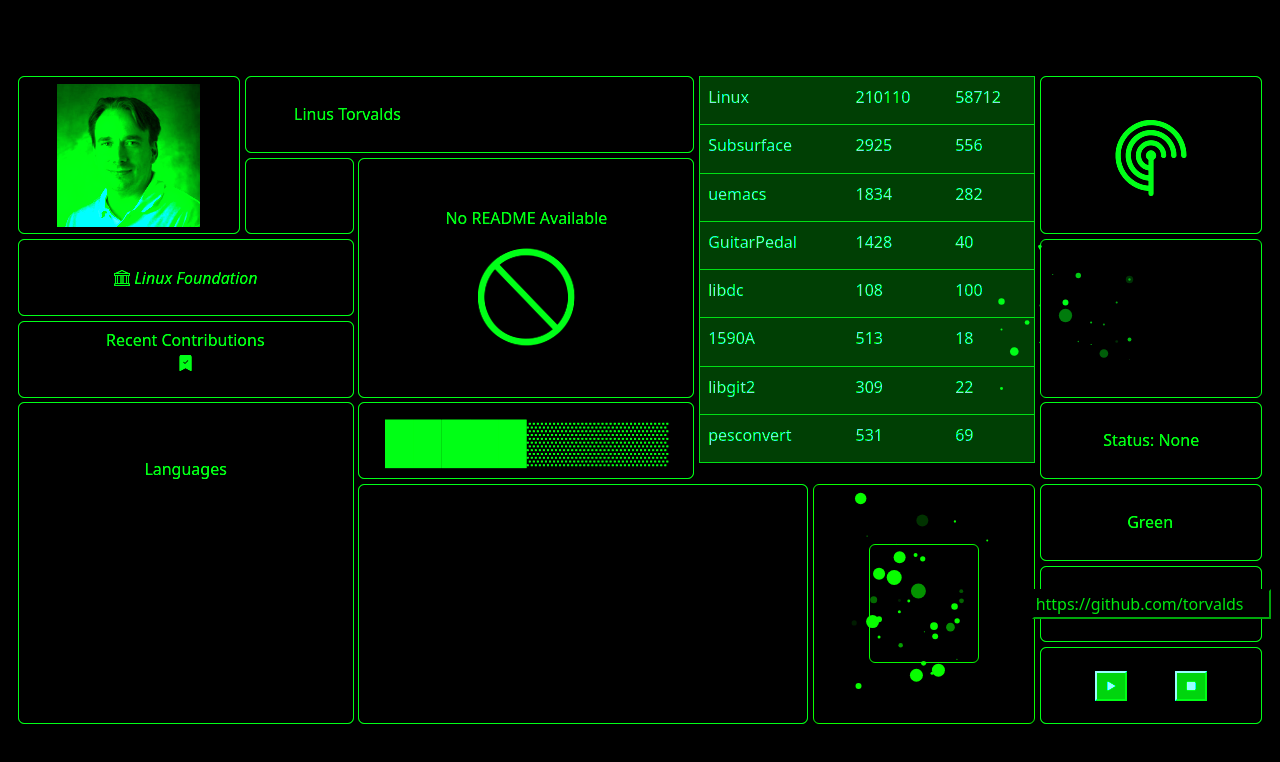
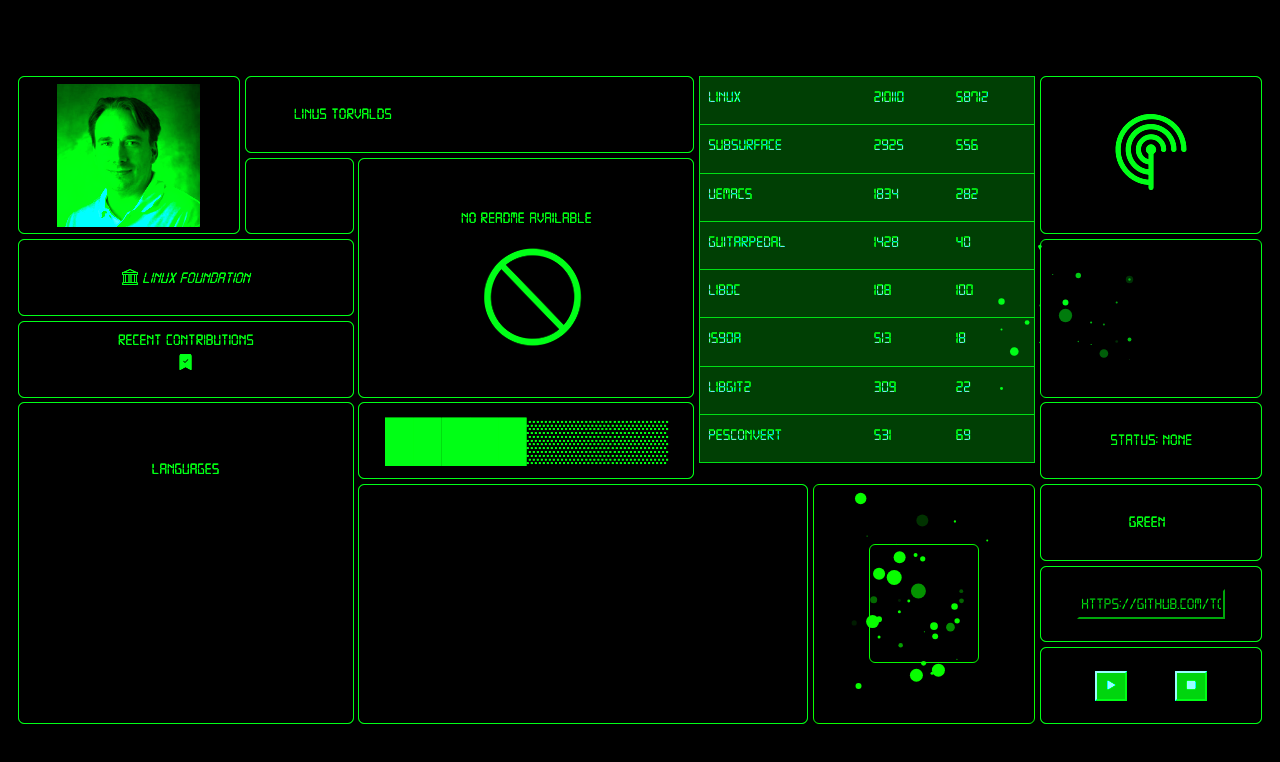
Before and after one commit to LishunSLD/web3-tp2, a website: page index.html in a window 1280 px wide. Shown: the top 762 px of the page. Drawn offline with nearby package versions, Linux system fonts and the light colour scheme; a script that the page names is missing; files whose address does not match are found by name.

Commit message:
Paufinage 3

```diff
--- a/src/css/styles.css
+++ b/src/css/styles.css
@@ -4,9 +4,15 @@
   --bs-success-rgb: 9, 255, 0;
 }
 
+ @font-face {
+    font-family: 'digital';
+     src: url('../../assets/font/digital-7.ttf'),
+}
+
 body {
     height: 100vh;
     width: 100vw;
+    font-family: 'digital';
 
     display: flex;
     align-items: center;
```
Also changed, not shown: assets/font/digital-7.ttf (added).
